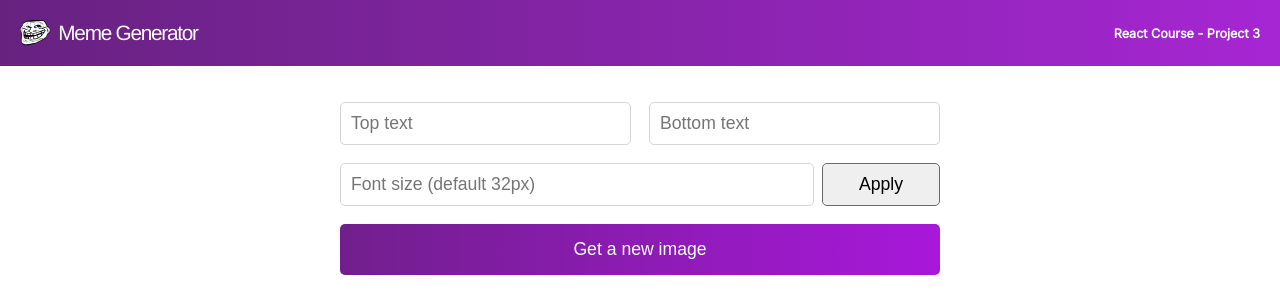
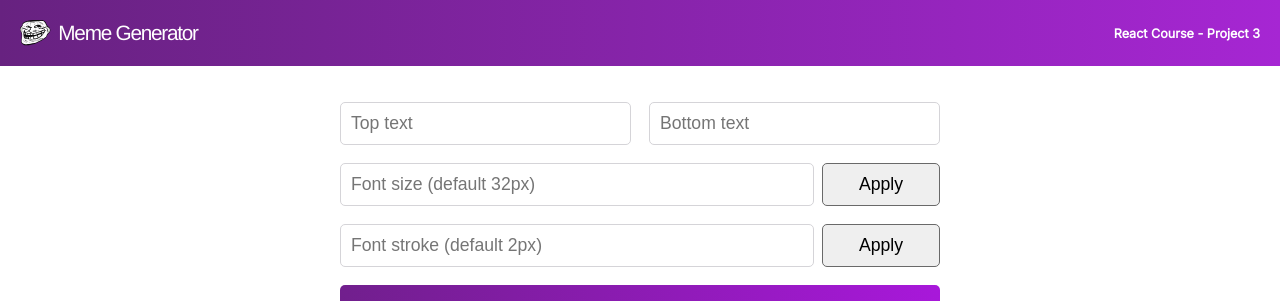
Before and after one commit to netrolite/meme-generator, a React (Create React App) app: page / in a window 1280 px wide. Shown: the top 301 px of the page. Built offline with nearby package versions, Linux system fonts and the light colour scheme.

Commit message:
Custom text stroke (beta)
Also formatted HTML

```diff
--- a/src/components/Form.js
+++ b/src/components/Form.js
@@ -9,6 +9,7 @@ export default function Meme() {
     const [topText, setTopText] = useState();
     const [bottomText, setBottomText] = useState();
     const [fontSize, setFontSize] = useState("32px");
+    const [textStroke, setTextStroke] = useState("2px");
 
     function getRandomUrl() {
         let newUrl = memes[getRandomIndex()].url;
@@ -27,12 +28,17 @@ export default function Meme() {
     function applyFontSize(event) {
         event.preventDefault();
 
-        const input = document.querySelector(".font-size-input").value
+        const input = document.querySelector("#font-size-input").value
+        // checks if the unit (px, rem, em...) is specified
         const regexUnitSpecified = /^\s*\d+\s*([.,]\s*\d+)?\s*(px|rem|em|cm|mm|in|pt|pc|ex|ch|vw|vh|vmin|vmax|%)\s*$/i
+
+        // checks if the unit (px, rem, em...) is NOT specified
         const regexUnitUnspecified = /^\s*\d+\s*([.,]\s*\d+)?\s*$/
 
         console.log(input, "<-- initial input");
 
+        // removes all whitespace from the input string
+        // " 22 px " becomes => "22px"
         function formatInput(string) {
             string = string.replace(/\s/g, "");
             return string.replace(/,/g, ".")
@@ -40,16 +46,25 @@ export default function Meme() {
 
         // if user has specified the unit ("33px" or "2.5em")
         if(regexUnitSpecified.test(input)) {
-            // removes all spaces
+            // removes all whitespaces
             console.log("regexUnitSpecified", true);
             setFontSize(formatInput(input))
        }
-       // if user only typed in the number ("55" instead of "55px")
+       // if user left the unit unspecified ("55" instead of "55px"),
+       // defaults to using px
        else if(regexUnitUnspecified.test(input)) {
             console.log("regexUnitUnspecified", true);
             setFontSize(formatInput(input) + "px")
        }
-       else console.error("Invalid CSS units!")
+       else console.error("Invalid input!")
+   }
+
+   function applyStroke(event) {
+        event.preventDefault();
+
+        const input = document.querySelector("#stroke-input").value
+        console.log(input);
+        setTextStroke(input)
    }
 
     return (
@@ -67,19 +82,35 @@ export default function Meme() {
                 />
             </form>
 
-            <form className="customization-wrapper">
+            <div className="customization-wrapper">
+                <form className="cust-option-wrapper">
                     <input
-                    className="font-size-input"
+                        className="cust-input"
+                        id="font-size-input"
                         placeholder="Font size (default 32px)"
-                    onChange={handleInputChange}
                     />
                     <button
-                    className="font-size-button"
+                        className="apply-button"
                         onClick={applyFontSize}
                     >
                     Apply
                     </button>
                 </form>
+
+                <form className="cust-option-wrapper">
+                    <input
+                        className="cust-input"
+                        id="stroke-input"
+                        placeholder="Font stroke (default 2px)"
+                    />
+                    <button
+                        className="apply-button"
+                        onClick={applyStroke}
+                    >
+                    Apply
+                    </button>
+                </form>
+            </div>
 
             <button
             className="get-meme-btn"
@@ -90,7 +121,8 @@ export default function Meme() {
                 <div
                     className="top-text"
                     style={{
-                        fontSize: fontSize
+                        fontSize: fontSize,
+                        WebkitTextStroke: textStroke + " black",
                     }}
                 >
                     {topText}
@@ -98,7 +130,8 @@ export default function Meme() {
                 <div
                     className="bottom-text"
                     style={{
-                        fontSize: fontSize
+                        fontSize: fontSize,
+                        WebkitTextStroke: textStroke + " black",
                     }}
                 >
                     {bottomText}
--- a/src/index.css
+++ b/src/index.css
@@ -52,7 +52,7 @@ body {
     gap: 18px;
 }
 
-.top-bottom-inputs input, .font-size-input {
+.top-bottom-inputs input, .cust-input {
     width: 100%;
     height: 35px;
     border: 1px solid #D5D4D8;
@@ -61,20 +61,23 @@ body {
     padding: 3px 0;
 }
 
-.customization-wrapper {
+.cust-option-wrapper {
      margin-top: 18px;
      display: grid;
      grid-template-columns: 4fr 1fr;
      gap: 10px;
 }
 
-.font-size-button {
+#stroke-small { display: none; }
+#stroke-large { display: inline-block; }
+
+.apply-button {
     border: 1px solid #696969;
     border-radius: 5px;
     transition: 0.3s;
 }
 
-.font-size-button:hover {
+.apply-button:hover {
     transition: 0.3s;
     background-color: #e0e0e0;
 }
@@ -128,10 +131,13 @@ body {
     .top-text,
     .bottom-text {
         font-size: 1.5rem;
-        -webkit-text-stroke: black 1px;
+        -webkit-text-stroke: black 2px;
     }
 
-    .customization-wrapper {
+    .cust-option-wrapper {
         grid-template-columns: 5fr 2fr;
     }
+
+    #stroke-small { display: none; }
+    #stroke-large { display: inline-block; }
 }
```
Lines whose indentation alone changed are shown as unchanged.
